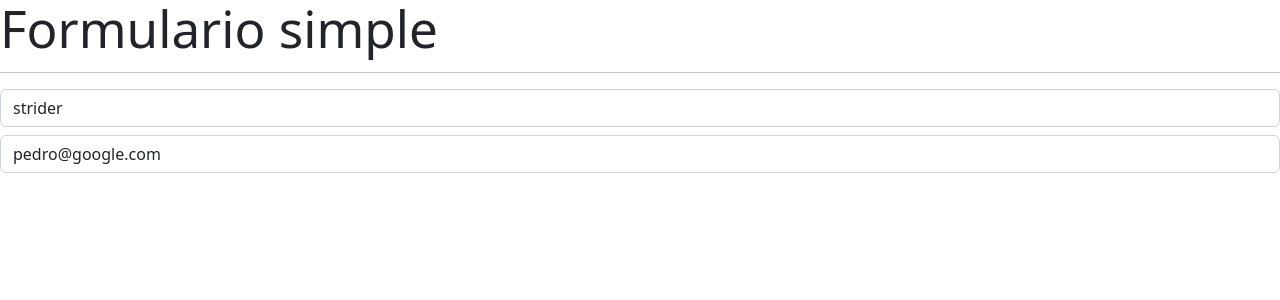
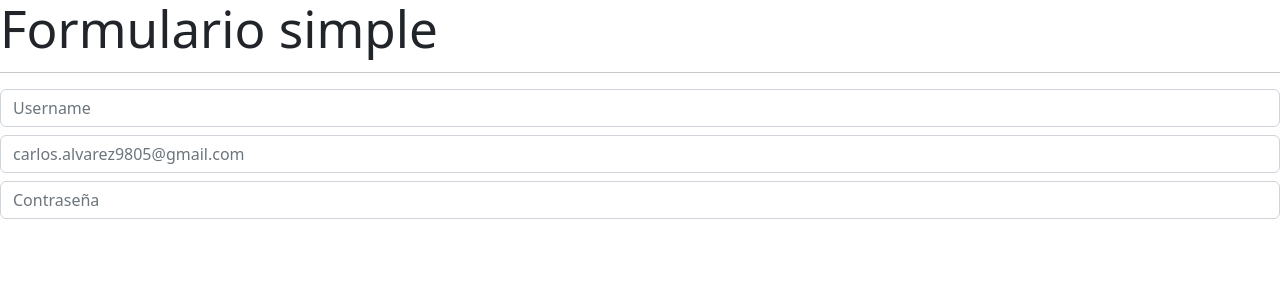
Before and after one commit to carlosantonio98/05-hook-app, a React (Vite) app: page / in a window 1280 px wide. Shown: the top 300 px of the page. Built offline with nearby package versions, Linux system fonts and the light colour scheme.

Commit message:
Create form with customHook

```diff
--- /dev/null
+++ b/src/02-useEffect/FormWithCustomHook.jsx
@@ -0,0 +1,52 @@
+import React from 'react'
+import { useForm } from '../hooks/useForm';
+
+export const FormWithCustomHook = () => {
+
+    const { formState, onInputChange, username, email, password } = useForm({
+        username: '',
+        email: '',
+        password: ''
+    });
+
+    // const { username, email, password } = formState;
+
+
+    return (
+        <>
+            <h1>Formulario simple</h1>
+            <hr />
+
+            <input
+                type="text"
+                className='form-control'
+                placeholder='Username'
+                name='username'
+                value={ username }
+                onChange={ onInputChange }
+            />
+
+            <input
+                type="email"
+                className='form-control mt-2'
+                placeholder='carlos.alvarez9805@gmail.com'
+                name='email'
+                value={ email }
+                onChange={ onInputChange }
+            />
+
+            <input
+                type="password"
+                className='form-control mt-2'
+                placeholder='Contraseña'
+                name='password'
+                value={ password }
+                onChange={ onInputChange }
+            />
+
+            {
+                ( username === 'strider2' ) && <Message />
+            }
+        </>
+    );
+}
--- /dev/null
+++ b/src/hooks/useForm.js
@@ -0,0 +1,21 @@
+import { useState } from 'react';
+
+export const useForm = ( initialForm ) => {
+    const [formState, setFormState] = useState( initialForm );
+
+    const onInputChange = ( { target } ) => {
+
+        const { name,  value } = target;
+
+        setFormState({
+            ...formState,
+            [ name ]: value  // El [name ] es una propiedad computada de js
+        });
+    }
+
+    return {
+        ...formState,  // mandamos todas las propiedades del objeto formState desestructurados
+        formState,
+        onInputChange
+    };
+}
--- a/src/main.jsx
+++ b/src/main.jsx
@@ -4,12 +4,14 @@
 // import { HooksApp } from './HooksApp';
 // import { CounterApp } from "./01-useState/CounterApp";
 // import { CounterWithCustormHook } from './01-useState/CounterWithCustormHook';
-import { SimpleForm } from './02-useEffect/SimpleForm'
+// import { SimpleForm } from './02-useEffect/SimpleForm'
+
+import { FormWithCustomHook } from './02-useEffect/FormWithCustomHook'
 
 import './index.css'
 
 ReactDOM.createRoot(document.getElementById('root')).render(
 
-    <SimpleForm />
+    <FormWithCustomHook />
 
 )
```
